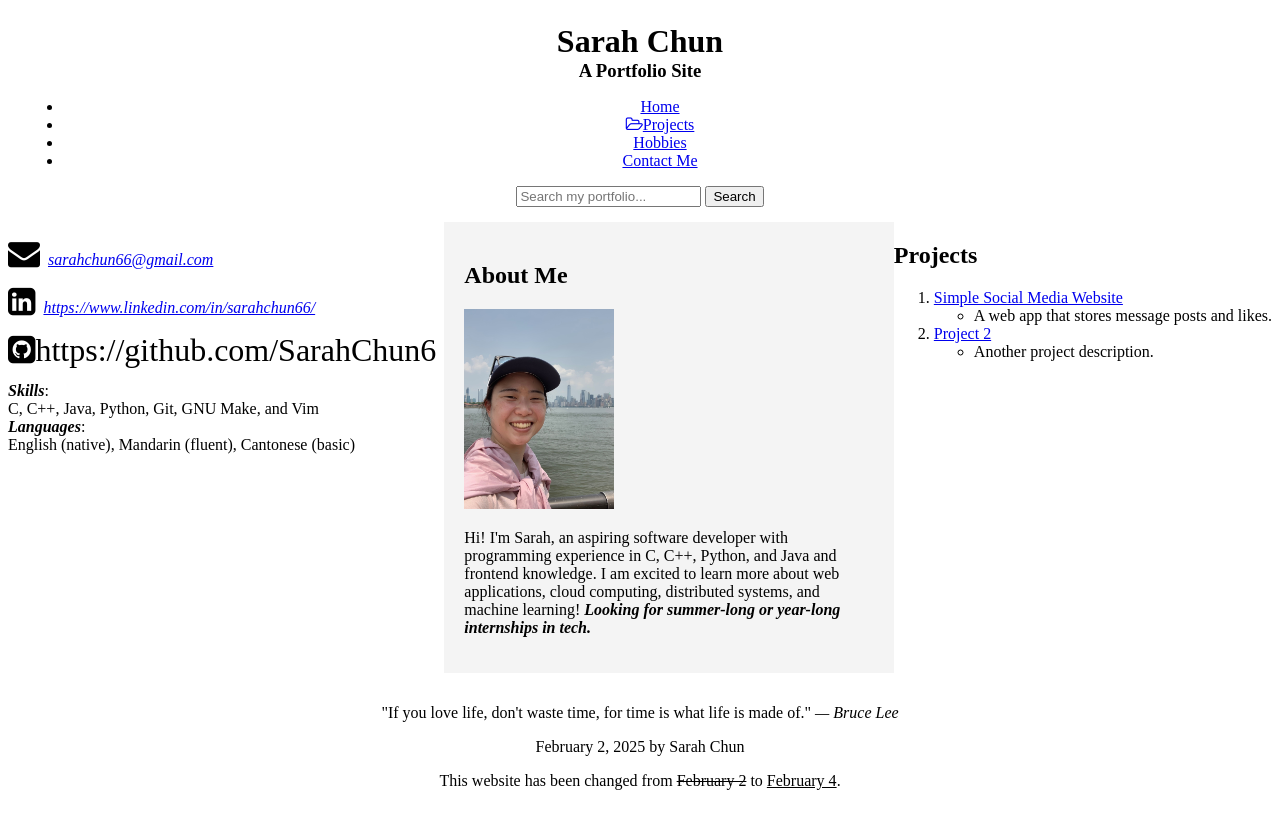
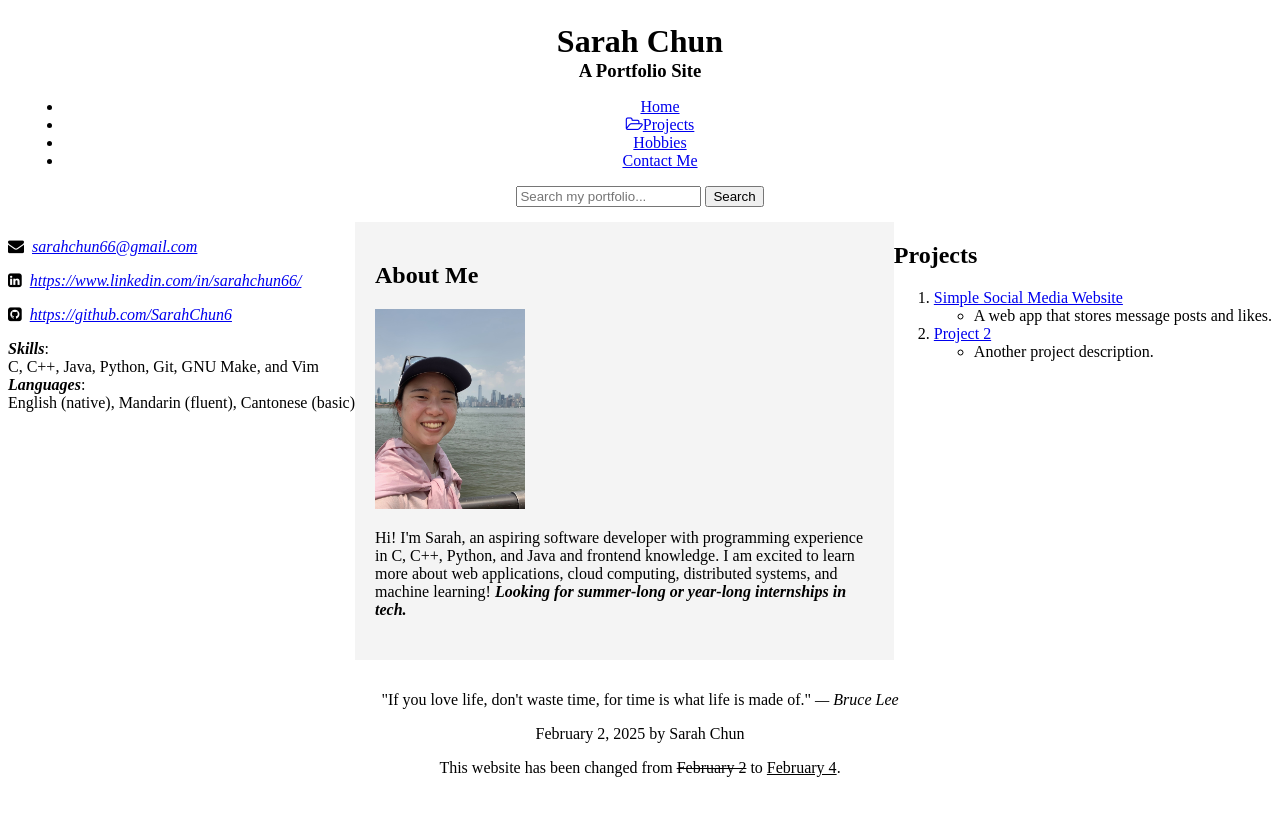
Before and after one commit to SarahChun6/portfolio, a plain HTML site: page index.html in a window 1280 px wide. Drawn offline with Linux system fonts and the light colour scheme.

Commit message:
Update address format

```diff
--- a/index.html
+++ b/index.html
@@ -42,9 +42,9 @@
 
         <aside class="left-sidebar">
             <address>
-                <p><a href="mailto:sarahchun66@gmail.com"><i class="fa fa-envelope fa-2x"></i>sarahchun66@gmail.com</a></p>
-                <p><a href="https://www.linkedin.com/in/sarahchun66/"><i class="fa fa-linkedin-square fa-2x"></i>https://www.linkedin.com/in/sarahchun66/</a></p>
-                <p><a href="https://github.com/SarahChun6"><i class="fa fa-github-square fa-2x">https://github.com/SarahChun6</i></a></p>
+                <p><a href="mailto:sarahchun66@gmail.com"><i class="fa fa-envelope"></i>sarahchun66@gmail.com</a></p>
+                <p><a href="https://www.linkedin.com/in/sarahchun66/"><i class="fa fa-linkedin-square"></i>https://www.linkedin.com/in/sarahchun66/</a></p>
+                <p><a href="https://github.com/SarahChun6"><i class="fa fa-github-square"></i>https://github.com/SarahChun6</a></p>
             </address>
 
             <p><b><i>Skills</i></b>: <br>C, C++, Java, Python, Git, GNU Make, and Vim <br><b><i>Languages</i></b>: <br>English (native), Mandarin (fluent), Cantonese (basic)</p>
```
